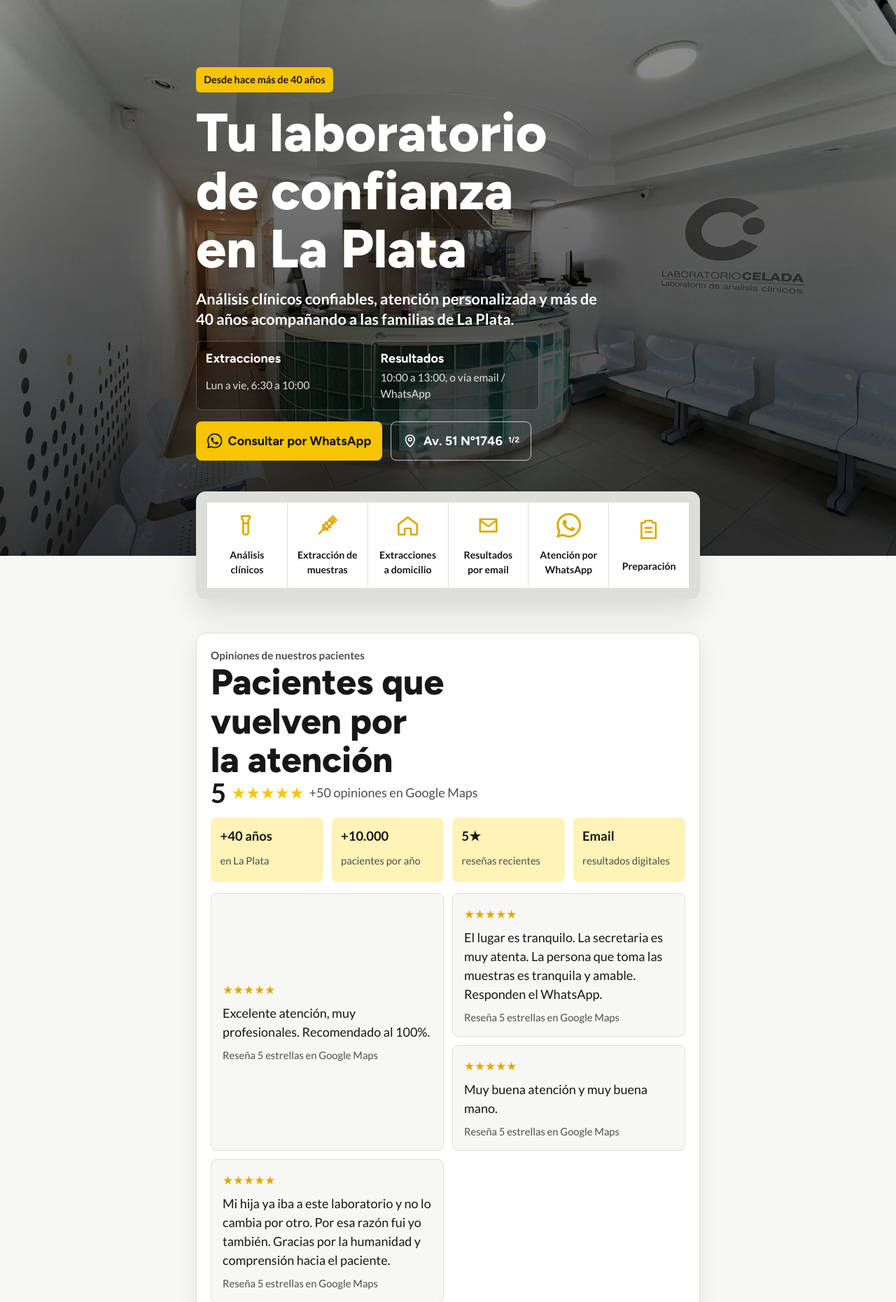
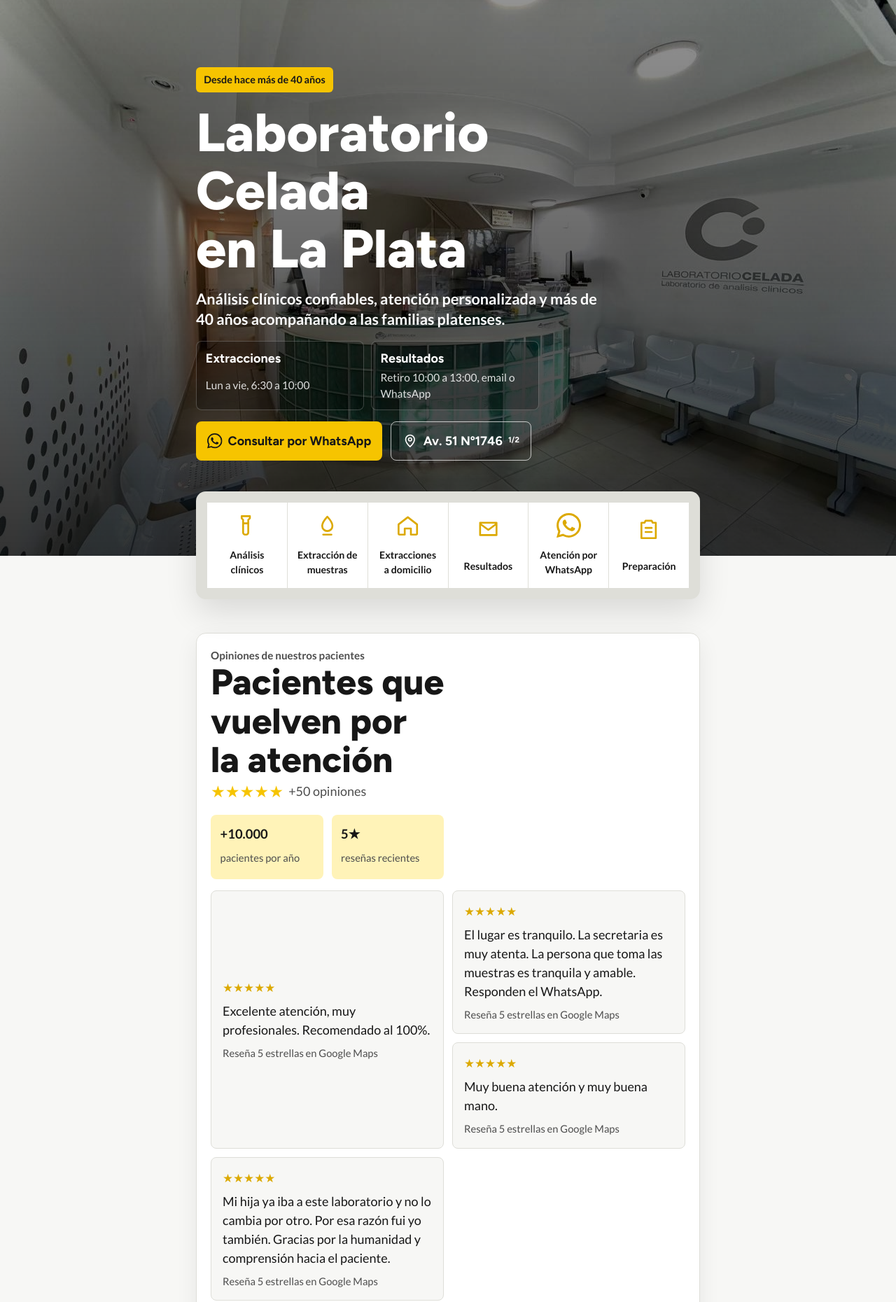
Before and after one commit to guidocelada/guidocelada.github.io, a PHP site: page / in a window 1280 px wide. Shown: the part 77-1937 px from the top of the page at 70% size. Run offline with PHP 8.4, Linux system fonts and the light colour scheme.

Commit message:
Update results and preparation copy

```diff
--- a/index.html
+++ b/index.html
@@ -4,7 +4,7 @@
     <meta charset="utf-8">
     <meta name="viewport" content="width=device-width, initial-scale=1">
     <title>Laboratorio Celada | Análisis clínicos en La Plata</title>
-    <meta name="description" content="Laboratorio de análisis clínicos en La Plata. Más de 40 años en Avenida 51 casi esquina 30. Resultados por email, atención por WhatsApp y extracción a domicilio.">
+    <meta name="description" content="Laboratorio de análisis clínicos en La Plata. Más de 40 años en Avenida 51 casi esquina 30. Resultados impresos o digitales, atención por WhatsApp y extracción a domicilio.">
     <link rel="canonical" href="https://laboratoriocelada.com.ar/">
     <meta name="theme-color" content="#f6c400">
 
@@ -12,7 +12,7 @@
     <meta property="og:type" content="website">
     <meta property="og:site_name" content="Laboratorio Celada">
     <meta property="og:title" content="Laboratorio Celada | Análisis clínicos en La Plata">
-    <meta property="og:description" content="Más de 40 años acompañando a pacientes de La Plata. Consultas por WhatsApp, resultados por email y extracción a domicilio.">
+    <meta property="og:description" content="Más de 40 años acompañando a pacientes de La Plata. Consultas por WhatsApp, resultados impresos o digitales y extracción a domicilio.">
     <meta property="og:url" content="https://laboratoriocelada.com.ar/">
     <meta property="og:image" content="https://laboratoriocelada.com.ar/public/assets/images/photos/3.jpg">
     <meta name="twitter:card" content="summary_large_image">
@@ -31,7 +31,7 @@
         "name": "Laboratorio Celada",
         "url": "https://laboratoriocelada.com.ar/",
         "image": "https://laboratoriocelada.com.ar/public/assets/images/photos/3.jpg",
-        "description": "Laboratorio de análisis clínicos en La Plata con más de 40 años de trayectoria, resultados por email, atención por WhatsApp y servicio de extracción a domicilio.",
+        "description": "Laboratorio de análisis clínicos en La Plata con más de 40 años de trayectoria, resultados impresos o digitales, atención por WhatsApp y servicio de extracción a domicilio.",
         "telephone": "+54-221-451-9943",
         "email": "celadalab@gmail.com",
         "address": {
@@ -98,6 +98,7 @@
 <body>
     <svg class="svg-sprite" aria-hidden="true">
         <symbol id="icon-vial" viewBox="0 0 24 24"><path d="M9 3h6v2l-1.6 1.6V19a2 2 0 0 1-2 2h-1a2 2 0 0 1-2-2V6.6L7 5V3h2Zm.5 7h4"/></symbol>
+        <symbol id="icon-drop-sample" viewBox="0 0 24 24"><path d="M12 3.5s5 5.3 5 9a5 5 0 0 1-10 0c0-3.7 5-9 5-9Z"/><path d="M8 21h8"/></symbol>
         <symbol id="icon-home" viewBox="0 0 24 24"><path d="m3 11 9-7 9 7v9a1 1 0 0 1-1 1h-5v-6H9v6H4a1 1 0 0 1-1-1v-9Z"/></symbol>
         <symbol id="icon-mail" viewBox="0 0 24 24"><path d="M4 6h16v12H4V6Zm0 1 8 6 8-6"/></symbol>
         <symbol id="icon-phone" viewBox="0 0 24 24"><path d="M8.5 4.5 6 6.2c-.5.4-.7 1-.5 1.6 1.6 4.8 4.9 8.1 9.7 9.7.6.2 1.2 0 1.6-.5l1.7-2.5-3.5-2-1.2 1.4c-1.8-.9-3-2.1-3.8-3.8l1.4-1.2-1.9-3.4Z"/></symbol>
@@ -153,11 +154,11 @@
             <div class="hero-media" aria-hidden="true"></div>
             <div class="hero-content">
                 <p class="badge">Desde hace más de 40 años</p>
-                <h1 id="hero-title">Tu laboratorio de confianza<br/>en La Plata</h1>
-                <p class="hero-lead">Análisis clínicos confiables, atención personalizada y más de 40 años acompañando a las familias de La Plata.</p>
+                <h1 id="hero-title">Laboratorio Celada<br/>en La Plata</h1>
+                <p class="hero-lead">Análisis clínicos confiables, atención personalizada y más de 40 años acompañando a las familias platenses.</p>
                 <ul class="hero-facts" aria-label="Información rápida">
                     <li><strong>Extracciones</strong><span>Lun a vie, 6:30 a 10:00</span></li>
-                    <li><strong>Resultados</strong><span>10:00 a 13:00, o vía email / WhatsApp</span></li>
+                    <li><strong>Resultados</strong><span>Retiro 10:00 a 13:00, email o WhatsApp</span></li>
                 </ul>
                 <div class="hero-cta">
                     <a class="button primary" href="https://wa.me/5492215400646?text=Hola%2C%20quiero%20hacer%20una%20consulta%20al%20Laboratorio%20Celada">
@@ -178,16 +179,16 @@
                 <strong>Análisis clínicos</strong>
             </a>
             <a class="service-tile" href="#contacto">
-                <svg><use href="#icon-syringe"/></svg>
+                <svg><use href="#icon-drop-sample"/></svg>
                 <strong>Extracción de muestras</strong>
             </a>
             <a class="service-tile" href="https://wa.me/5492215400646?text=Hola%2C%20quiero%20consultar%20por%20extraccion%20a%20domicilio">
                 <svg><use href="#icon-home"/></svg>
                 <strong>Extracciones a domicilio</strong>
             </a>
-            <a class="service-tile" href="mailto:celadalab@gmail.com?subject=Consulta%20por%20resultados">
+            <a class="service-tile" href="#resultados">
                 <svg><use href="#icon-mail"/></svg>
-                <strong>Resultados por email</strong>
+                <strong>Resultados</strong>
             </a>
             <a class="service-tile" href="https://wa.me/5492215400646?text=Hola%2C%20quiero%20hacer%20una%20consulta%20al%20Laboratorio%20Celada">
                 <svg><use href="#icon-whatsapp"/></svg>
@@ -204,16 +205,13 @@
                 <p class="section-kicker">Opiniones de nuestros pacientes</p>
                 <h2 id="reviews-title">Pacientes que vuelven por la atención</h2>
                 <div class="rating-line" aria-label="Calificación de Google Maps">
-                    <strong>5</strong>
                     <span class="stars">★★★★★</span>
-                    <span>+50 opiniones en Google Maps</span>
+                    <span>+50 opiniones</span>
                 </div>
             </div>
             <div class="trust-grid compact" aria-label="Datos de confianza">
-                <div><strong>+40 años</strong><span>en La Plata</span></div>
                 <div><strong>+10.000</strong><span>pacientes por año</span></div>
                 <div><strong>5★</strong><span>reseñas recientes</span></div>
-                <div><strong>Email</strong><span>resultados digitales</span></div>
             </div>
             <div class="review-list" id="review-list">
                 <figure class="featured-review">
@@ -255,7 +253,7 @@
             <div class="help-list">
                 <a href="https://wa.me/5492215400646?text=Hola%2C%20tengo%20una%20orden%20medica%20y%20quiero%20consultar%20preparacion%20y%20horarios"><svg><use href="#icon-vial"/></svg><span><strong>Quiero hacerme un análisis</strong><small>Enviar la orden y consultar preparación</small></span></a>
                 <a href="https://wa.me/5492215400646?text=Hola%2C%20quiero%20consultar%20por%20extraccion%20a%20domicilio"><svg><use href="#icon-home"/></svg><span><strong>Extracciones a domicilio</strong><small>Consultar disponibilidad en La Plata</small></span></a>
-                <a href="mailto:celadalab@gmail.com?subject=Consulta%20por%20resultados"><svg><use href="#icon-mail"/></svg><span><strong>Resultados por email</strong><small>Escribir por resultados</small></span></a>
+                <a href="#resultados"><svg><use href="#icon-mail"/></svg><span><strong>Resultados</strong><small>Retiro, email o WhatsApp</small></span></a>
                 <a href="https://wa.me/5492215400646?text=Hola%2C%20quiero%20hacer%20una%20consulta%20al%20Laboratorio%20Celada"><svg><use href="#icon-whatsapp"/></svg><span><strong>Contactar por WhatsApp</strong><small>Consultas, horarios y obras sociales</small></span></a>
             </div>
         </section>
@@ -270,14 +268,14 @@
                 <details>
                     <summary>Análisis de sangre</summary>
                     <div>
-                        <p>Concurrir con 8 horas de ayuno. Si le solicitan perfil lipídico, colesterol HDL/LDL o triglicéridos, el ayuno suele ser de 12 horas.</p>
+                        <p>Concurrir con 8 horas de ayuno. Si le solicitan perfil lipídico, colesterol HDL/LDL o triglicéridos, el ayuno suele ser de 10 horas.</p>
                         <p>Durante el ayuno puede tomar agua. Después de la extracción, mantenga el brazo doblado hacia el pecho durante 15 minutos y evite hacer fuerza con ese brazo.</p>
                     </div>
                 </details>
                 <details>
                     <summary>Análisis hormonales</summary>
                     <div>
-                        <p>Concurrir con 8 horas de ayuno, o 12 horas si también le solicitan perfil lipídico.</p>
+                        <p>Concurrir con 8 horas de ayuno, o 10 horas si también le solicitan perfil lipídico.</p>
                         <p>Si toma Levotiroxina o Danantizol, no los tome antes de la extracción salvo indicación médica. En hormonas femeninas, informe la fecha de su última menstruación.</p>
                     </div>
                 </details>
@@ -317,29 +315,24 @@
                     </div>
                 </details>
             </div>
-            <div class="study-links" aria-label="Material complementario">
-                <a href="/public/assets/pdf/Urocultivo.pdf">Formulario para urocultivo</a>
-                <a href="/public/assets/pdf/VALORES-NORMALES.pdf">Valores de referencia</a>
-                <a href="https://wa.me/5492215400646?text=Hola%2C%20quiero%20consultar%20la%20preparacion%20para%20un%20estudio">Consultar preparación por WhatsApp</a>
-            </div>
         </section>
 
         <section class="split-section" id="domicilio" aria-labelledby="home-title">
             <div>
                 <p class="section-kicker">Extracción a domicilio</p>
                 <h2 id="home-title">Vamos a tu casa cuando acercarse no es fácil</h2>
-                <p>Servicio para pacientes que necesitan coordinar la extracción en domicilio. La disponibilidad se confirma por WhatsApp.</p>
-                <a class="button primary" href="https://wa.me/5492215400646?text=Hola%2C%20quiero%20consultar%20por%20extraccion%20a%20domicilio">Consultar domicilio</a>
+                <p>Servicio para pacientes que necesitan coordinar la extracción en domicilio. La disponibilidad se confirma por WhatsApp o teléfono.</p>
+                <a class="button primary" href="https://wa.me/5492215400646?text=Hola%2C%20quiero%20consultar%20por%20extraccion%20a%20domicilio">Consultar extracción a domicilio</a>
             </div>
-            <img src="/public/assets/images/photos/6.png" alt="Sala de extracción de Laboratorio Celada" width="640" height="480" loading="lazy">
+            <img src="/public/assets/images/photos/6.png" alt="Frente del Laboratorio Celada" width="640" height="480" loading="lazy">
         </section>
 
         <section class="split-section reverse" id="resultados" aria-labelledby="results-title">
             <div>
                 <p class="section-kicker">Resultados</p>
-                <h2 id="results-title">Recibilos por email</h2>
-                <p>Los informes se envían por correo electrónico. Si no los recibió o necesita consultar el estado, puede escribir al laboratorio.</p>
-                <a class="button outline" href="mailto:celadalab@gmail.com">Consultar por email</a>
+                <h2 id="results-title">Retirá o recibí tus resultados</h2>
+                <p>Podés retirarlos impresos en el laboratorio de 10:00 a 13:00, recibirlos por email o consultarlos por WhatsApp.</p>
+                <a class="button outline" href="https://wa.me/5492215400646?text=Hola%2C%20quiero%20consultar%20por%20mis%20resultados">Consultar resultados</a>
             </div>
             <img src="/public/assets/images/photos/13.jpg" alt="Bioquímico trabajando con el sistema del laboratorio" width="640" height="480" loading="lazy">
         </section>
@@ -413,7 +406,7 @@
             </div>
             <details>
                 <summary>¿Qué es el ayuno?</summary>
-                <p>Es no comer ni tomar nada, excepto agua, durante el período indicado antes del análisis. En general son 8 horas. Para perfil lipídico o triglicéridos puede requerirse ayuno de 12 horas.</p>
+                <p>Es no comer ni tomar nada, excepto agua, durante el período indicado antes del análisis. En general son 8 horas. Para perfil lipídico o triglicéridos puede requerirse ayuno de 10 horas.</p>
             </details>
             <details>
                 <summary>¿Puedo tomar agua en ayunas?</summary>
@@ -453,7 +446,7 @@
             </details>
             <details>
                 <summary>¿Cómo recibo mis resultados?</summary>
-                <p>Los resultados se envían por email. También puede consultar el estado por los canales de contacto del laboratorio.</p>
+                <p>Podés retirarlos impresos en el laboratorio de 10:00 a 13:00, recibirlos por email o consultar el estado por WhatsApp.</p>
             </details>
         </section>
 
@@ -465,7 +458,7 @@
             </div>
             <div class="contact-actions">
                 <a href="https://wa.me/5492215400646?text=Hola%2C%20quiero%20hacer%20una%20consulta"><svg><use href="#icon-whatsapp"/></svg>WhatsApp</a>
-                <a href="tel:+542214519943"><svg><use href="#icon-phone"/></svg>Teléfono</a>
+                <a href="tel:2214519943"><svg><use href="#icon-phone"/></svg>Teléfono</a>
                 <a href="mailto:celadalab@gmail.com"><svg><use href="#icon-mail"/></svg>Email</a>
                 <a href="https://maps.app.goo.gl/j3YgX48xKxyZjCq37"><svg><use href="#icon-pin"/></svg>Google Maps</a>
                 <a href="https://www.facebook.com/LaboratorioCelada/"><svg><use href="#icon-facebook"/></svg>Facebook</a>
--- a/llms.txt
+++ b/llms.txt
@@ -5,7 +5,7 @@ Sitio oficial de Laboratorio Celada, laboratorio de análisis clínicos ubicado
 ## Información principal
 
 - Dirección: Avenida 51 Nº 1746 1/2, casi esquina 30, La Plata, Buenos Aires, Argentina.
-- Servicios: análisis clínicos, extracción de sangre, extracción a domicilio, resultados por email y atención por WhatsApp.
+- Servicios: análisis clínicos, extracción de sangre, extracción a domicilio, resultados impresos en laboratorio, resultados por email y atención por WhatsApp.
 - Horario de extracciones: lunes a viernes de 6:30 a 10:00.
 - Horario de resultados: lunes a viernes de 10:00 a 13:00.
 - Email: celadalab@gmail.com.
--- a/public/css/site.css
+++ b/public/css/site.css
@@ -24,6 +24,7 @@
 
 html {
     scroll-behavior: smooth;
+    scroll-padding-top: 92px;
 }
 
 body {
@@ -358,6 +359,10 @@ a {
     font-size: 0.92rem;
 }
 
+.mobile-menu-panel .address-half {
+    font-size: 0.62em;
+}
+
 .menu-label {
     margin: 0;
     padding: 0.3rem 0.5rem 0.25rem;
@@ -390,6 +395,10 @@ main > section {
     width: var(--container);
     margin: 0 auto;
     padding: 2.3rem 0;
+}
+
+main [id] {
+    scroll-margin-top: 92px;
 }
 
 .hero {
@@ -1112,8 +1121,16 @@ blockquote footer {
 }
 
 @media (max-width: 420px) {
+    html {
+        scroll-padding-top: 84px;
+    }
+
     .header-inner {
         min-height: 68px;
+    }
+
+    main [id] {
+        scroll-margin-top: 84px;
     }
 
     .brand-mark {
```
